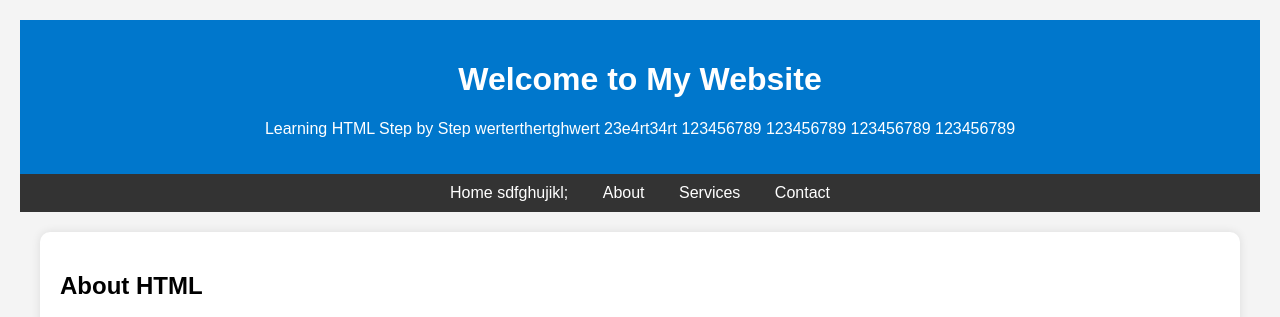
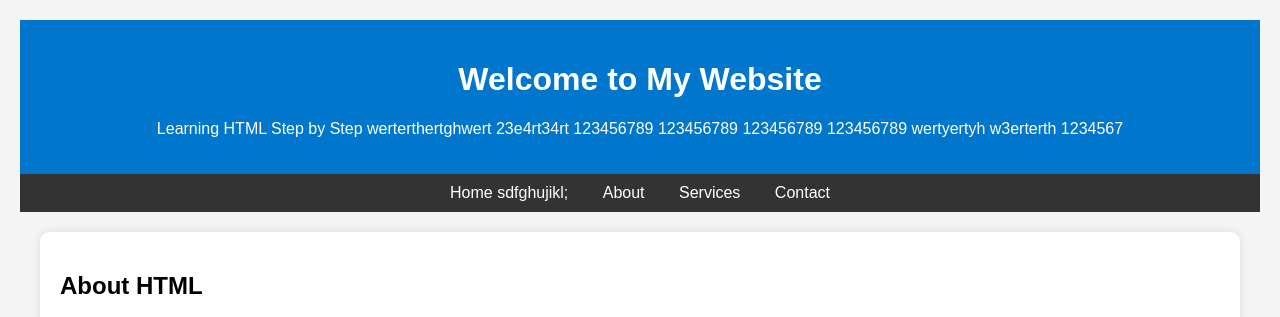
Before and after one commit to Saiprasad251/git, a plain HTML site: page index.html in a window 1280 px wide. Shown: the top 317 px of the page. Drawn offline with Linux system fonts and the light colour scheme.

Commit message:
updated code

```diff
--- a/index.html
+++ b/index.html
@@ -84,7 +84,7 @@
 
 <header>
     <h1>Welcome to My Website</h1>
-    <p>Learning HTML Step by Step werterthertghwert 23e4rt34rt 123456789 123456789 123456789 123456789</p>
+    <p>Learning HTML Step by Step werterthertghwert 23e4rt34rt 123456789 123456789 123456789 123456789 wertyertyh w3erterth 1234567</p>
 </header>
 
 <nav>
```
